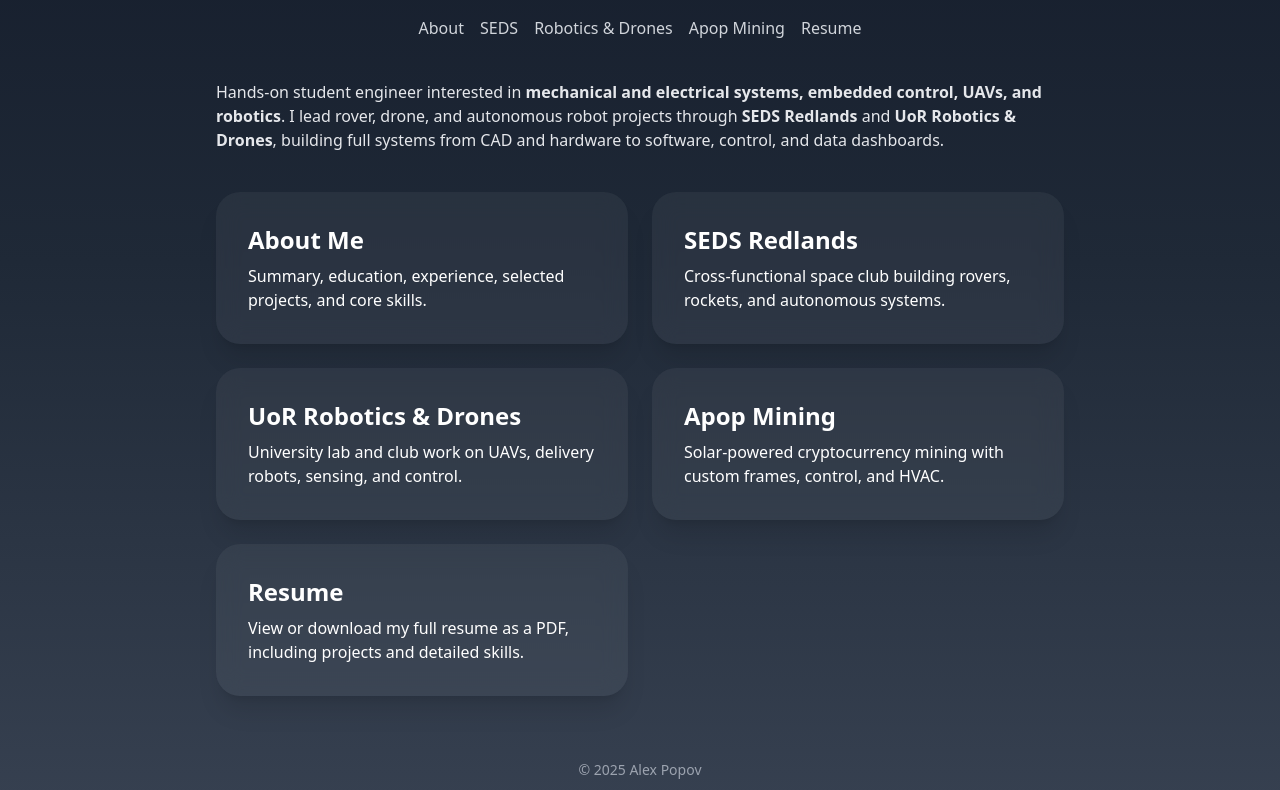
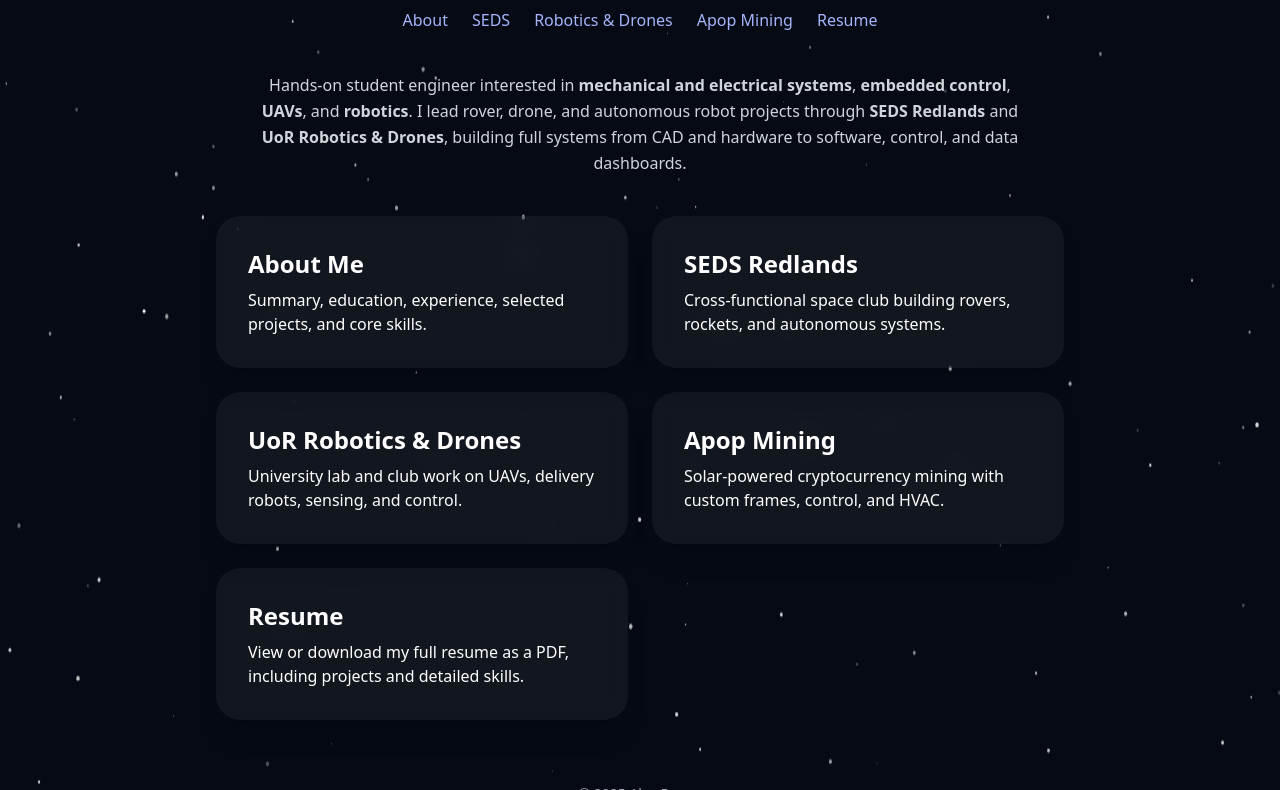
Before and after one commit to apop274/Alex-Popov-Website, a plain HTML site: page index.html in a window 1280 px wide. Shown: the part 296-1086 px from the top of the page. Drawn offline with nearby package versions, Linux system fonts and the light colour scheme; some icons are missing.

Commit message:
Update index.html

```diff
--- a/index.html
+++ b/index.html
@@ -1,4 +1,3 @@
-<!-- index.html -->
 <!DOCTYPE html>
 <html lang="en">
 <head>
@@ -7,95 +6,210 @@
   <title>Alex Popov Portfolio</title>
   <script src="https://cdn.tailwindcss.com"></script>
 </head>
-<body class="bg-gradient-to-b from-gray-900 via-gray-800 to-gray-700 text-white font-sans">
 
-  <div class="max-w-4xl mx-auto px-6 py-10">
+<body class="relative bg-[#0a0f1f] text-white font-sans overflow-x-hidden">
 
-    <!-- Header / Hero -->
-    <header class="flex flex-col items-center text-center mb-10">
-      <!-- Profile picture: replace src with your own image path -->
-      <div class="mb-4">
-        <img
-          src="images/profile.jpg"
-          alt="Alex Popov"
-          class="w-32 h-32 md:w-40 md:h-40 rounded-full object-cover border-4 border-indigo-400 shadow-xl"
-        />
-      </div>
+  <!-- ⭐ STARFIELD + LASERS BACKGROUND -->
+  <div class="absolute inset-0 -z-10">
+    <canvas id="starfield" class="w-full h-full"></canvas>
+  </div>
 
-      <h1 class="text-4xl md:text-5xl font-extrabold text-indigo-300 tracking-tight">
-        Alex Popov
-      </h1>
-      <p class="text-sm md:text-base mt-2 text-gray-300">
+  <script>
+    const canvas = document.getElementById("starfield");
+    const ctx = canvas.getContext("2d");
+
+    let stars = [];
+    let lasers = [];
+    const STAR_COUNT = 140;
+
+    function resize() {
+      canvas.width = window.innerWidth;
+      canvas.height = window.innerHeight;
+      initStars();
+    }
+
+    function initStars() {
+      stars = [];
+      for (let i = 0; i < STAR_COUNT; i++) {
+        stars.push({
+          x: Math.random() * canvas.width,
+          y: Math.random() * canvas.height,
+          size: Math.random() * 1.5 + 0.3,
+          baseAlpha: 0.3 + Math.random() * 0.5,
+          twinkleSpeed: 0.5 + Math.random() * 1.0,
+          phase: Math.random() * Math.PI * 2
+        });
+      }
+    }
+
+    function spawnLaser() {
+      const side = Math.random(); // spawn from top or left
+      let x, y, vx, vy;
+
+      if (side < 0.5) {
+        // from top going down-right
+        x = Math.random() * canvas.width;
+        y = -20;
+        vx = 4 + Math.random() * 3;
+        vy = 6 + Math.random() * 4;
+      } else {
+        // from left going up-right
+        x = -20;
+        y = Math.random() * canvas.height;
+        vx = 7 + Math.random() * 4;
+        vy = -2 - Math.random() * 3;
+      }
+
+      const colors = ["#22d3ee", "#a855f7", "#f97316"]; // cyan, purple, orange
+      lasers.push({
+        x,
+        y,
+        vx,
+        vy,
+        length: 80 + Math.random() * 80,
+        width: 2 + Math.random() * 2,
+        color: colors[Math.floor(Math.random() * colors.length)],
+        life: 40 + Math.random() * 25
+      });
+    }
+
+    function draw() {
+      // slight fade for motion blur feeling
+      ctx.fillStyle = "rgba(5,10,20,0.6)";
+      ctx.fillRect(0, 0, canvas.width, canvas.height);
+
+      const time = performance.now() / 1000;
+
+      // draw stars (twinkling)
+      for (const s of stars) {
+        const alpha = s.baseAlpha + 0.2 * Math.sin(time * s.twinkleSpeed + s.phase);
+        ctx.fillStyle = `rgba(255,255,255,${alpha})`;
+        ctx.beginPath();
+        ctx.arc(s.x, s.y, s.size, 0, Math.PI * 2);
+        ctx.fill();
+      }
+
+      // occasionally spawn a laser
+      if (Math.random() < 0.02) { // ~ occasional, not constant
+        spawnLaser();
+      }
+
+      // update & draw lasers
+      for (let i = lasers.length - 1; i >= 0; i--) {
+        const l = lasers[i];
+        l.x += l.vx;
+        l.y += l.vy;
+        l.life--;
+
+        const tailX = l.x - l.vx * (l.length / 10);
+        const tailY = l.y - l.vy * (l.length / 10);
+
+        const alpha = Math.max(0, l.life / 60);
+
+        ctx.strokeStyle = l.color;
+        ctx.lineWidth = l.width;
+        ctx.globalAlpha = alpha;
+
+        ctx.beginPath();
+        ctx.moveTo(tailX, tailY);
+        ctx.lineTo(l.x, l.y);
+        ctx.stroke();
+
+        ctx.globalAlpha = 1.0;
+
+        // remove if off-screen or dead
+        if (
+          l.life <= 0 ||
+          l.x < -100 || l.x > canvas.width + 100 ||
+          l.y < -100 || l.y > canvas.height + 100
+        ) {
+          lasers.splice(i, 1);
+        }
+      }
+
+      requestAnimationFrame(draw);
+    }
+
+    window.addEventListener("resize", resize);
+    resize();
+    requestAnimationFrame(draw);
+  </script>
+  <!-- END BACKGROUND -->
+
+  <div class="max-w-4xl mx-auto px-6 py-16">
+
+    <!-- PROFILE -->
+    <div class="flex flex-col items-center text-center mb-10">
+      <img src="images/profile.jpg" class="w-32 h-32 rounded-full shadow-xl object-cover mb-4" alt="Alex Popov">
+      <h1 class="text-5xl font-extrabold text-indigo-300">Alex Popov</h1>
+      <p class="text-lg mt-1 text-gray-300">
         3/2 Mechanical Engineering · Physics &amp; Computer Science · University of Redlands
       </p>
 
-      <!-- Simple centered nav -->
-      <nav class="mt-4 flex flex-wrap justify-center gap-4 text-sm md:text-base text-gray-300">
-        <a href="aboutme.html" class="hover:text-indigo-300">About</a>
-        <a href="sedsredlands.html" class="hover:text-indigo-300">SEDS</a>
-        <a href="roboticsdrones.html" class="hover:text-indigo-300">Robotics &amp; Drones</a>
-        <a href="apopmining.html" class="hover:text-indigo-300">Apop Mining</a>
-        <a href="resume.html" class="hover:text-indigo-300">Resume</a>
+      <!-- NAV LINKS -->
+      <nav class="flex flex-wrap justify-center gap-6 mt-4 text-indigo-300 font-medium">
+        <a href="aboutme.html" class="hover:text-indigo-200">About</a>
+        <a href="sedsredlands.html" class="hover:text-indigo-200">SEDS</a>
+        <a href="roboticsdrones.html" class="hover:text-indigo-200">Robotics &amp; Drones</a>
+        <a href="apopmining.html" class="hover:text-indigo-200">Apop Mining</a>
+        <a href="resume.html" class="hover:text-indigo-200">Resume</a>
       </nav>
-    </header>
+    </div>
 
-    <!-- Short intro -->
-    <section class="mb-10 text-center md:text-left">
-      <p class="text-gray-200">
-        Hands-on student engineer interested in <span class="font-semibold">mechanical and electrical systems, embedded control,
-        UAVs, and robotics</span>. I lead rover, drone, and autonomous robot projects through
-        <strong>SEDS Redlands</strong> and <strong>UoR Robotics &amp; Drones</strong>, building full systems from CAD and hardware
-        to software, control, and data dashboards.
-      </p>
-    </section>
+    <!-- INTRO -->
+    <p class="text-center text-gray-300 max-w-3xl mx-auto mb-10 leading-relaxed">
+      Hands-on student engineer interested in <strong>mechanical and electrical systems</strong>,
+      <strong>embedded control</strong>, <strong>UAVs</strong>, and <strong>robotics</strong>.
+      I lead rover, drone, and autonomous robot projects
+      through <strong>SEDS Redlands</strong> and <strong>UoR Robotics &amp; Drones</strong>,
+      building full systems from CAD and hardware to software, control, and data dashboards.
+    </p>
 
-    <!-- Main cards -->
-    <main class="grid grid-cols-1 md:grid-cols-2 gap-6">
+    <!-- MAIN BOXES -->
+    <main class="grid grid-cols-1 md:grid-cols-2 lg:grid-cols-2 gap-6">
+
       <a href="aboutme.html" class="block">
-        <div class="rounded-3xl bg-white/5 backdrop-blur-md text-white p-8 shadow-xl hover:shadow-indigo-500/30 hover:-translate-y-1 transition">
+        <div class="rounded-3xl bg-white/5 backdrop-blur-md text-white p-8 shadow-xl hover:shadow-indigo-500/30 transition">
           <h2 class="text-2xl font-semibold mb-2">About Me</h2>
           <p>Summary, education, experience, selected projects, and core skills.</p>
         </div>
       </a>
 
       <a href="sedsredlands.html" class="block">
-        <div class="rounded-3xl bg-white/5 backdrop-blur-md text-white p-8 shadow-xl hover:shadow-indigo-500/30 hover:-translate-y-1 transition">
+        <div class="rounded-3xl bg-white/5 backdrop-blur-md text-white p-8 shadow-xl hover:shadow-indigo-500/30 transition">
           <h2 class="text-2xl font-semibold mb-2">SEDS Redlands</h2>
           <p>Cross-functional space club building rovers, rockets, and autonomous systems.</p>
         </div>
       </a>
 
       <a href="roboticsdrones.html" class="block">
-        <div class="rounded-3xl bg-white/5 backdrop-blur-md text-white p-8 shadow-xl hover:shadow-indigo-500/30 hover:-translate-y-1 transition">
+        <div class="rounded-3xl bg-white/5 backdrop-blur-md text-white p-8 shadow-xl hover:shadow-indigo-500/30 transition">
           <h2 class="text-2xl font-semibold mb-2">UoR Robotics &amp; Drones</h2>
           <p>University lab and club work on UAVs, delivery robots, sensing, and control.</p>
         </div>
       </a>
 
       <a href="apopmining.html" class="block">
-        <div class="rounded-3xl bg-white/5 backdrop-blur-md text-white p-8 shadow-xl hover:shadow-indigo-500/30 hover:-translate-y-1 transition">
+        <div class="rounded-3xl bg-white/5 backdrop-blur-md text-white p-8 shadow-xl hover:shadow-indigo-500/30 transition">
           <h2 class="text-2xl font-semibold mb-2">Apop Mining</h2>
           <p>Solar-powered cryptocurrency mining with custom frames, control, and HVAC.</p>
         </div>
       </a>
 
       <a href="resume.html" class="block">
-        <div class="rounded-3xl bg-white/5 backdrop-blur-md text-white p-8 shadow-xl hover:shadow-indigo-500/30 hover:-translate-y-1 transition">
+        <div class="rounded-3xl bg-white/5 backdrop-blur-md text-white p-8 shadow-xl hover:shadow-indigo-500/30 transition">
           <h2 class="text-2xl font-semibold mb-2">Resume</h2>
           <p>View or download my full resume as a PDF, including projects and detailed skills.</p>
         </div>
       </a>
+
     </main>
 
-    <!-- Footer -->
+    <!-- FOOTER -->
     <footer class="text-center mt-12">
-      <div class="flex justify-center gap-6 mb-4 text-2xl">
-        <a href="https://www.linkedin.com/in/alex-popov77" target="_blank" rel="noopener noreferrer" class="text-white hover:text-indigo-300">
-          <i class="ph ph-linkedin-logo"></i>
-        </a>
-        <a href="https://github.com/apop274" target="_blank" rel="noopener noreferrer" class="text-white hover:text-indigo-300">
-          <i class="ph ph-github-logo"></i>
-        </a>
+      <div class="flex justify-center gap-6 mb-4 text-2xl text-indigo-300">
+        <a href="https://www.linkedin.com/in/alex-popov77" target="_blank" class="hover:text-indigo-200"><i class="ph ph-linkedin-logo"></i></a>
+        <a href="https://github.com/apop274" target="_blank" class="hover:text-indigo-200"><i class="ph ph-github-logo"></i></a>
       </div>
       <p class="text-sm text-gray-400">&copy; 2025 Alex Popov</p>
     </footer>
@@ -104,5 +218,6 @@
 
   <!-- Phosphor Icons -->
   <script src="https://unpkg.com/@phosphor-icons/web"></script>
+
 </body>
 </html>
```
